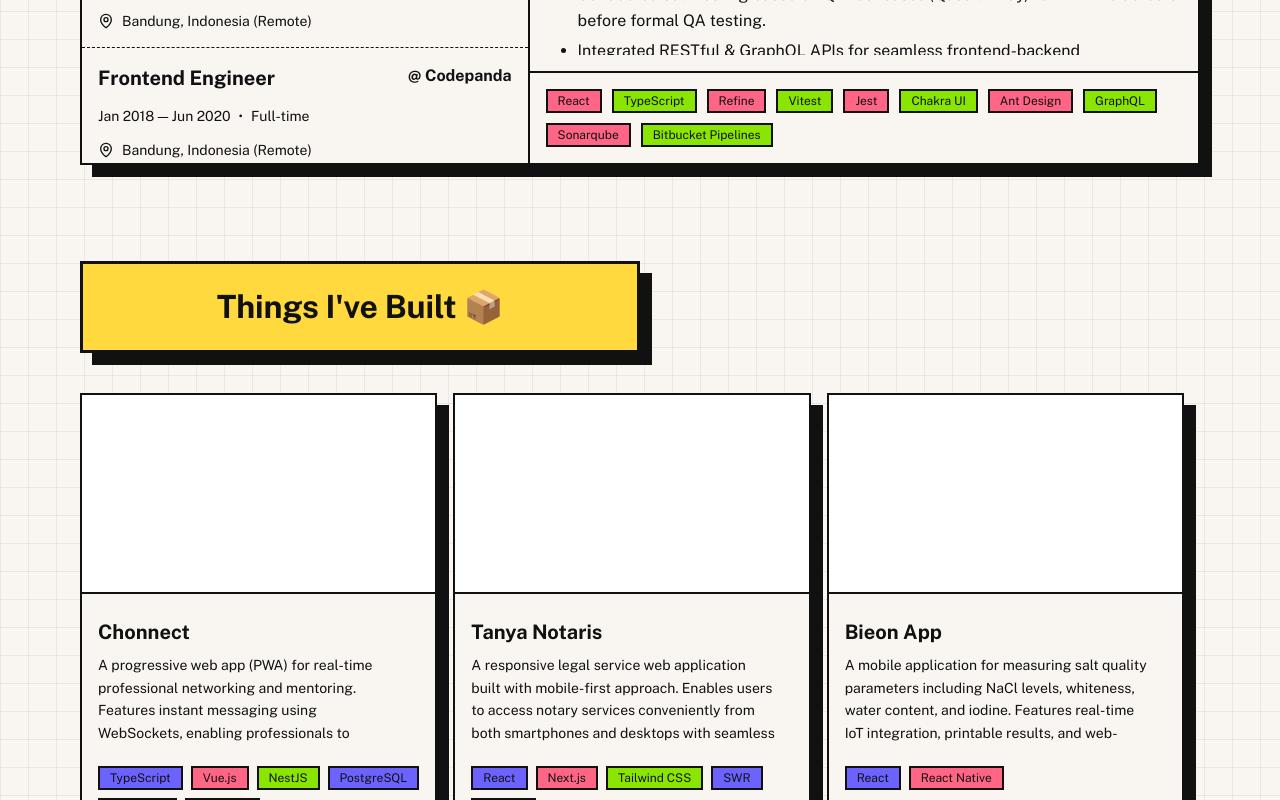
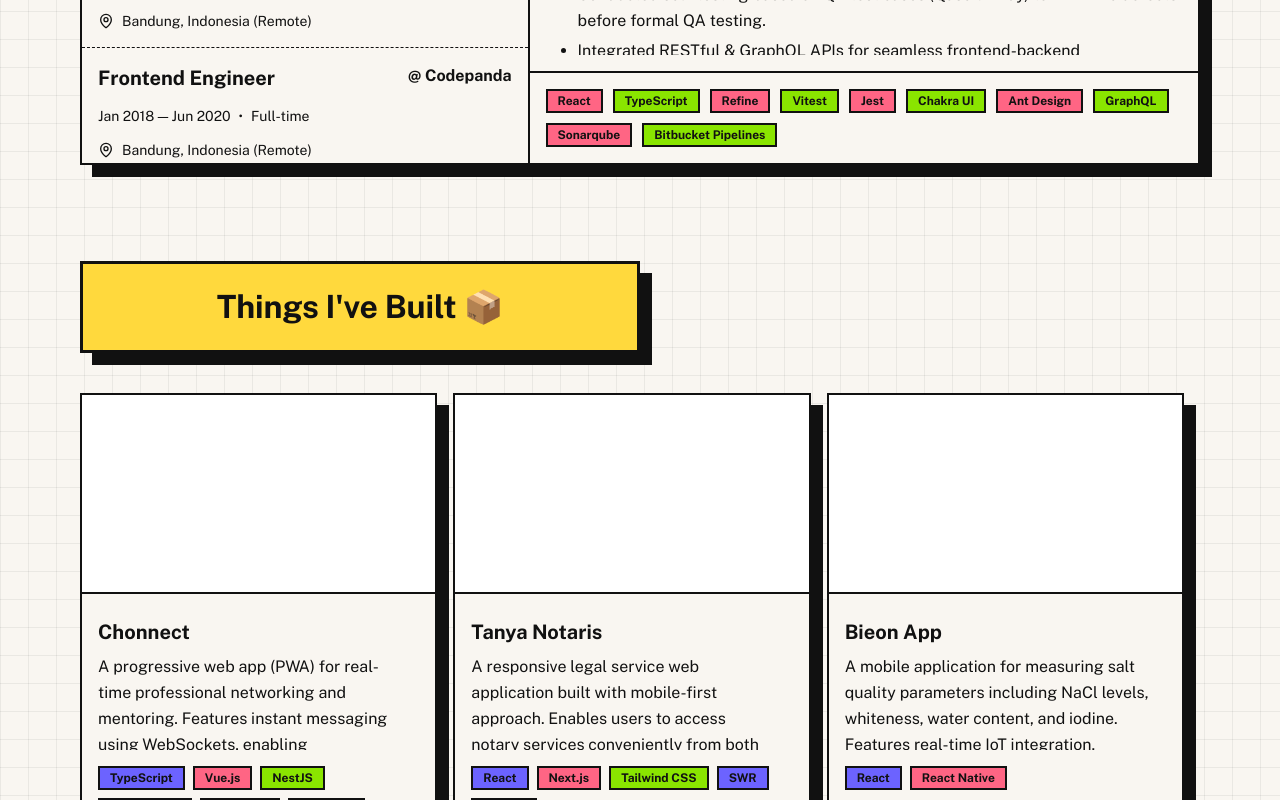
Before and after one commit to pramesywaraj/craftedbyprames-site, a Next.js app: page / in a window 1280 px wide. Shown: the part 1920-2720 px from the top of the page. Built offline with nearby package versions, Linux system fonts and the light colour scheme.

Commit message:
feat: change style

```diff
--- a/src/components/sections/journey/JourneyTable.tsx
+++ b/src/components/sections/journey/JourneyTable.tsx
@@ -57,6 +57,7 @@ function JourneyTable() {
                                 <Badge
                                     key={`tech-${index + 1}`}
                                     color={isEven ? "brand2" : "brand3"}
+                                    className="font-bold"
                                 >
                                     {item}
                                 </Badge>
--- a/src/components/sections/project/ProjectCard.tsx
+++ b/src/components/sections/project/ProjectCard.tsx
@@ -41,9 +41,7 @@ function ProjectCard({
                 <div className="flex flex-col gap-2">
                     <h3 className="text-xl font-heading font-bold">{title}</h3>
                     <ScrollArea className="max-h-24">
-                        <p className="text-sm text-foreground leading-relaxed pr-4">
-                            {description}
-                        </p>
+                        <p className="text-foreground leading-relaxed pr-4">{description}</p>
                     </ScrollArea>
                 </div>
 
@@ -53,7 +51,7 @@ function ProjectCard({
                         const colors = ["brand1", "brand2", "brand3"] as const;
                         const colorIndex = index % colors.length;
                         return (
-                            <Badge key={tech} color={colors[colorIndex]}>
+                            <Badge key={tech} color={colors[colorIndex]} className="font-bold">
                                 {tech}
                             </Badge>
                         );
```
